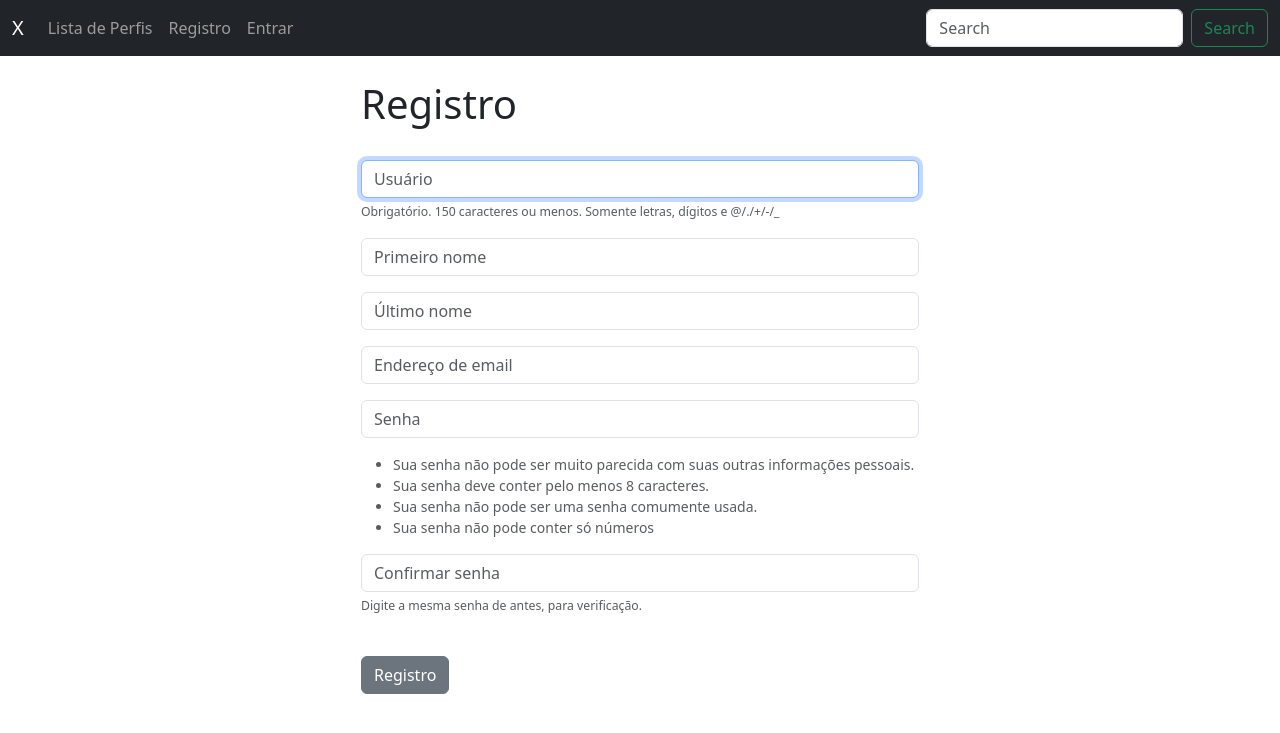
After one commit to danillolguimaraes/X, a Django app: page /register/ in a window 1280 px wide. The commit adds this page. Shown: the top 733 px of the page. Run offline with Django 4.2, Linux system fonts and the light colour scheme.

Commit message:
Feat Adicionado funcionalidade Registro ao projeto para novos usuários

```diff
--- a/social/social/settings.py
+++ b/social/social/settings.py
@@ -92,7 +92,7 @@ AUTH_PASSWORD_VALIDATORS = [
 # Internationalization
 # https://docs.djangoproject.com/en/4.1/topics/i18n/
 
-LANGUAGE_CODE = "en-us"
+LANGUAGE_CODE = "pt-br"
 
 TIME_ZONE = "UTC"
 
--- a/social/twitter/forms.py
+++ b/social/twitter/forms.py
@@ -1,5 +1,7 @@
 from django import forms
 from .models import Tweet
+from django.contrib.auth.forms import UserCreationForm
+from django.contrib.auth.models import User
 
 class TweetForm(forms.ModelForm):
     body = forms.CharField(
@@ -14,3 +16,38 @@ class TweetForm(forms.ModelForm):
     class Meta:
         model = Tweet
         exclude = ("user",)
+
+class SignUpForm(UserCreationForm):
+    email = forms.EmailField(label="", widget=forms.TextInput(attrs={'class':'form-control', 'placeholder':'Endereço de email'}))
+    first_name = forms.CharField(label="", widget=forms.TextInput(attrs={'class':'form-control', 'placeholder':'Primeiro nome'}))
+    last_name = forms.CharField(label="", widget=forms.TextInput(attrs={'class':'form-control', 'placeholder':'Último nome'}))
+
+    class Meta:
+        model = User
+        fields = ('username', 'first_name', 'last_name', 'email', 'password1', 'password2')
+
+    def __init__(self, *args, **kwargs):
+        super(SignUpForm, self).__init__(*args, **kwargs)
+
+        self.fields['username'].widget.attrs['class'] = 'form-control'
+        self.fields['username'].widget.attrs['placeholder'] = 'Usuário'
+        self.fields['username'].label = ''
+        self.fields['username'].help_text = '<span class="form-text text-muted"><small>Obrigatório. 150 caracteres ou menos. Somente letras, dígitos e @/./+/-/_</small></span>'
+
+        self.fields['password1'].widget.attrs['class'] = 'form-control'
+        self.fields['password1'].widget.attrs['placeholder'] = 'Senha'
+        self.fields['password1'].label = ''
+        self.fields['password1'].help_text = '<ul class="form-text text-muted small"><li>Sua senha não pode ser muito parecida com suas outras informações pessoais.</li><li>Sua senha deve conter pelo menos 8 caracteres.</li><li>Sua senha não pode ser uma senha comumente usada.</li><li>Sua senha não pode conter só números</li></ul>'
+
+        self.fields['password2'].widget.attrs['class'] = 'form-control'
+        self.fields['password2'].widget.attrs['placeholder'] = 'Confirmar senha'
+        self.fields['password2'].label = ''
+        self.fields['password2'].help_text = '<span class="form-text text-muted"><small>Digite a mesma senha de antes, para verificação.</small></span>'
+
+    def clean(self):
+        cleaned_data = super().clean()
+        password1 = cleaned_data.get("password1")
+        password2 = cleaned_data.get("password2")
+
+        if password1 and password2 and password1 != password2:
+            raise forms.ValidationError("Os dois campos de senha não correspondem.")
--- a/social/twitter/templates/navbar.html
+++ b/social/twitter/templates/navbar.html
@@ -8,11 +8,21 @@
     <div class="collapse navbar-collapse" id="navbarSupportedContent">
       <ul class="navbar-nav me-auto mb-2 mb-lg-0">
         <li class="nav-item">
-          <a class="nav-link" href="{% url 'profile_list'%}">Lista de Perfis</a>
+          <a class="nav-link" href="{% url 'profile_list' %}">Lista de Perfis</a>
         </li>
         {% if user.is_authenticated %}
         <li class="nav-item">
           <a class="nav-link" href="{% url 'profile' request.user.id %}">Meu Perfil</a>
+        </li>
+        <li class="nav-item"></li>
+        <a class="nav-link" href="{% url 'logout' %}">Sair</a>
+        </li>
+        {% else %}
+        <li class="nav-item">
+          <a class="nav-link" href="{% url 'register' %}">Registro</a>
+        </li>
+        <li class="nav-item">
+          <a class="nav-link" href="{% url 'login' %}">Entrar</a>
         </li>
         {% endif %}
       </ul>
--- /dev/null
+++ b/social/twitter/templates/register.html
@@ -0,0 +1,14 @@
+{% extends 'base.html' %}
+
+{% block content %}
+<div class="col-md-6 offset-md-3">
+  <h1>Registro</h1><br />
+
+  <form method="POST" action="">
+    {% csrf_token %}
+    {{ form.as_p }}
+    <br />
+    <button type="submit" class="btn btn-secondary">Registro</button>
+  </form>
+</div>
+{% endblock %}
--- a/social/twitter/urls.py
+++ b/social/twitter/urls.py
@@ -5,4 +5,7 @@ urlpatterns = [
     path('', views.home, name="home"),
     path('profile_list/', views.profile_list, name='profile_list'),
     path('profile/<int:pk>', views.profile, name='profile'),
+    path('login/', views.login_user, name='login'),
+    path('logout', views.logout_user, name='logout'),
+    path('register/', views.register_user, name='register'),
 ]
--- a/social/twitter/views.py
+++ b/social/twitter/views.py
@@ -1,7 +1,11 @@
 from django.shortcuts import render, redirect
 from django.contrib import messages
 from .models import Profile, Tweet
-from .forms import TweetForm
+from .forms import TweetForm, SignUpForm
+from django.contrib.auth import authenticate, login, logout
+from django.contrib.auth.forms import UserCreationForm
+from django import forms
+
 
 def home(request):
     if request.user.is_authenticated:
@@ -49,3 +53,45 @@ def profile(request, pk):
     else:
         messages.success(request, ("Você deve estar logado para visualizar esta página..."))
         return redirect('home')
+
+def login_user(request):
+    if request.method == "POST":
+        username = request.POST['username']
+        password = request.POST['password']
+        user = authenticate(request, username=username, password=password)
+        if user is not None:
+            login(request, user)
+            messages.success(request, ("Você entrou com sucesso no X!"))
+            return redirect('home')
+        else:
+            messages.success(request, ("Algo deu errado com a sua entrada no X, revise o nome de usuário e a senha!"))
+            return redirect('login')
+    else:
+        return render(request, 'login.html', {})
+
+
+def logout_user(request):
+    logout(request)
+    messages.success(request, ("Você saiu com sucesso, é uma pena, é um prazer ter você aqui!"))
+    return redirect('home')
+
+# registro de usuarios
+
+def register_user(request):
+    form = SignUpForm()
+    if request.method == "POST":
+        form = SignUpForm(request.POST)
+        if form.is_valid():
+            form.save()
+            username = form.cleaned_data['username']
+            password = form.cleaned_data['password1']
+            #first_name = form.cleaned_data['first_name']
+            #last_name = form.cleaned_data['last_name']
+            #email = form.cleaned_data['email']
+            # log in user
+            user = authenticate(username=username, password=password)
+            login(request, user)
+            messages.success(request, ("Você se registrou com sucesso!"))
+            return redirect('home')
+
+    return render(request, 'register.html', {'form': form})
```
Also changed, not shown: social/twitter/templates/home.html (+30 -1 lines), social/twitter/templates/login.html (added, +23 -0 lines), social/db.sqlite3, social/twitter/static/images/projectXTESTE.png (added).
